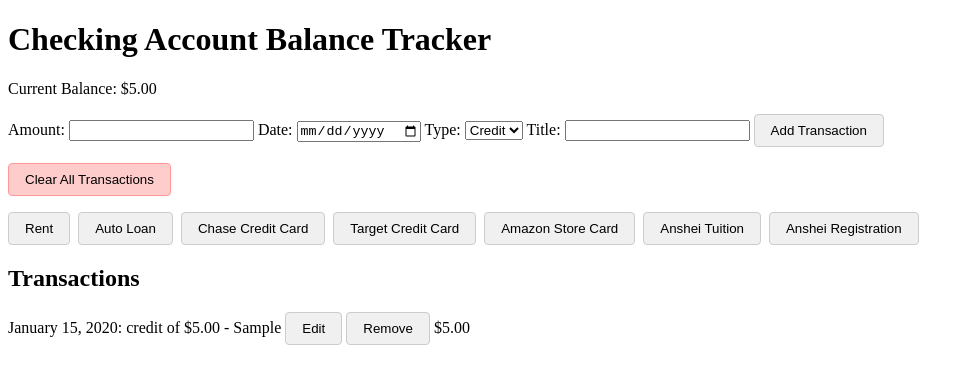
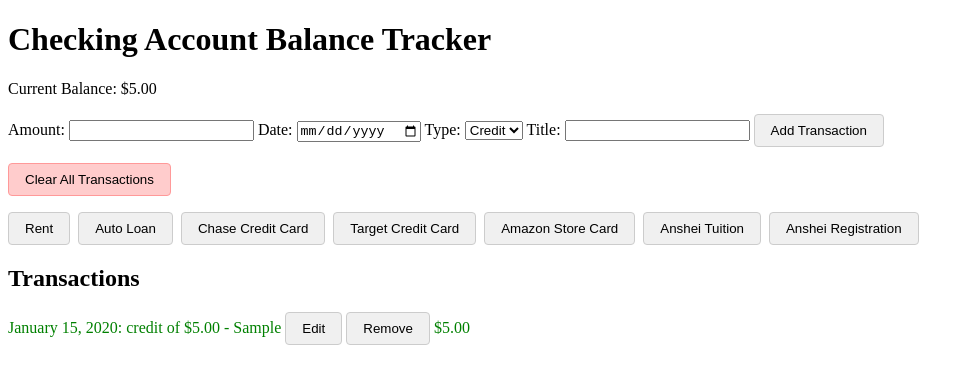
Before and after one commit to rafistrauss/budget, a SvelteKit app: page /checking in a window 1280 px wide. Both pictures are taken after typing "5", "2020-01-15", "Sample" into the empty fields and a click on the button "Add Transaction". Shown: the top 384 px of the page, without its empty margins (0-974 px from the left). Built offline with nearby package versions, Linux system fonts and the light colour scheme.

Commit message:
style: Add styling for credit transactions and update transaction list item class

```diff
--- a/src/routes/checking/+page.svelte
+++ b/src/routes/checking/+page.svelte
@@ -218,6 +218,10 @@
         border: 1px solid #ccc;
         border-radius: 4px;
     }
+
+    .credit {
+        color: green;
+    }
 </style>
 
 <main>
@@ -270,14 +274,14 @@
     <h2>Transactions</h2>
     <ul>
         {#each transactions as { amount, date, type, title, runningTotal }, index}
-            <li>
+            <li class={type === 'credit' ? 'credit' : ''}>
                 {formatDate(date)}: {type} of {formatCurrency(amount)}{title ? ` - ${title}` : ''}
                 <button on:click={() => editTransaction(index)}>Edit</button>
                 <button on:click={() => removeTransaction(index)}>Remove</button>
                 {#if runningTotal < 0}
                     <span class="flag">⚠️</span>
-                    {/if}
-                    <span>{formatCurrency(runningTotal)}</span>
+                {/if}
+                <span>{formatCurrency(runningTotal)}</span>
             </li>
         {/each}
     </ul>
```
